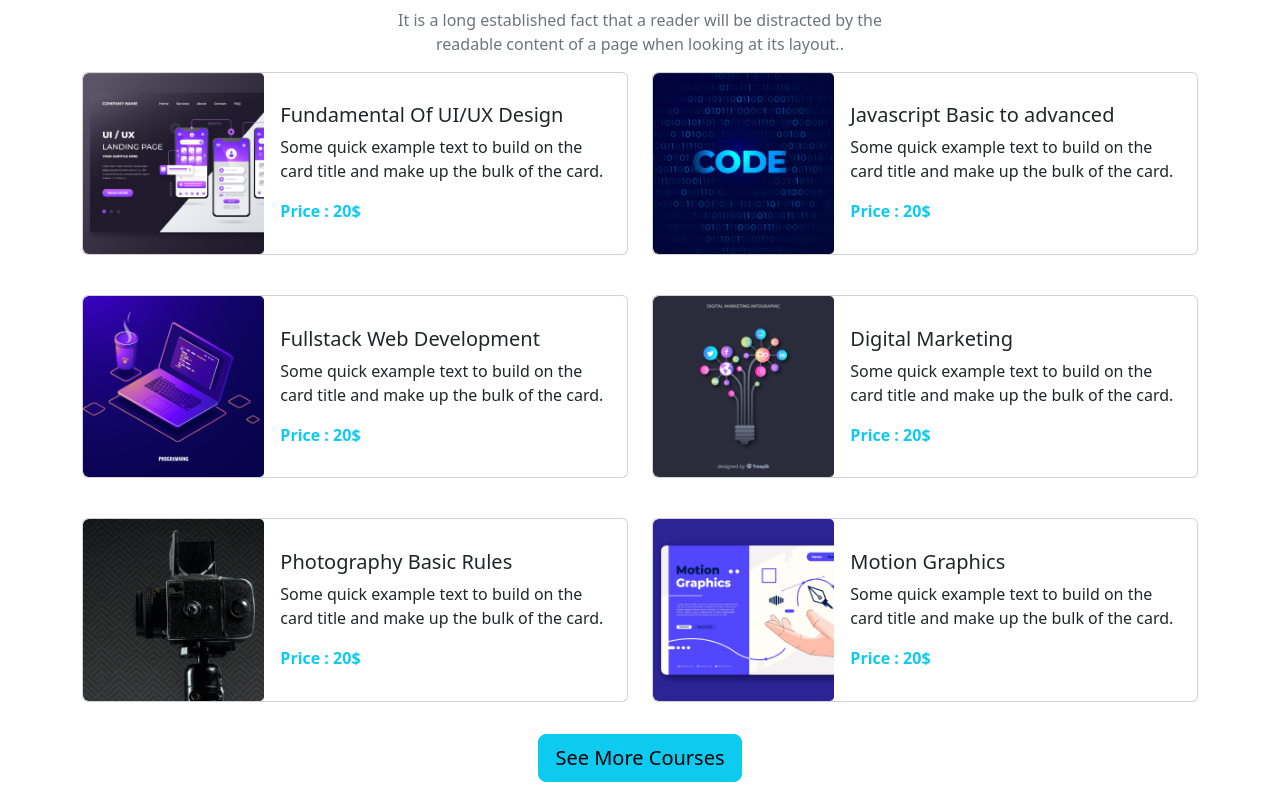
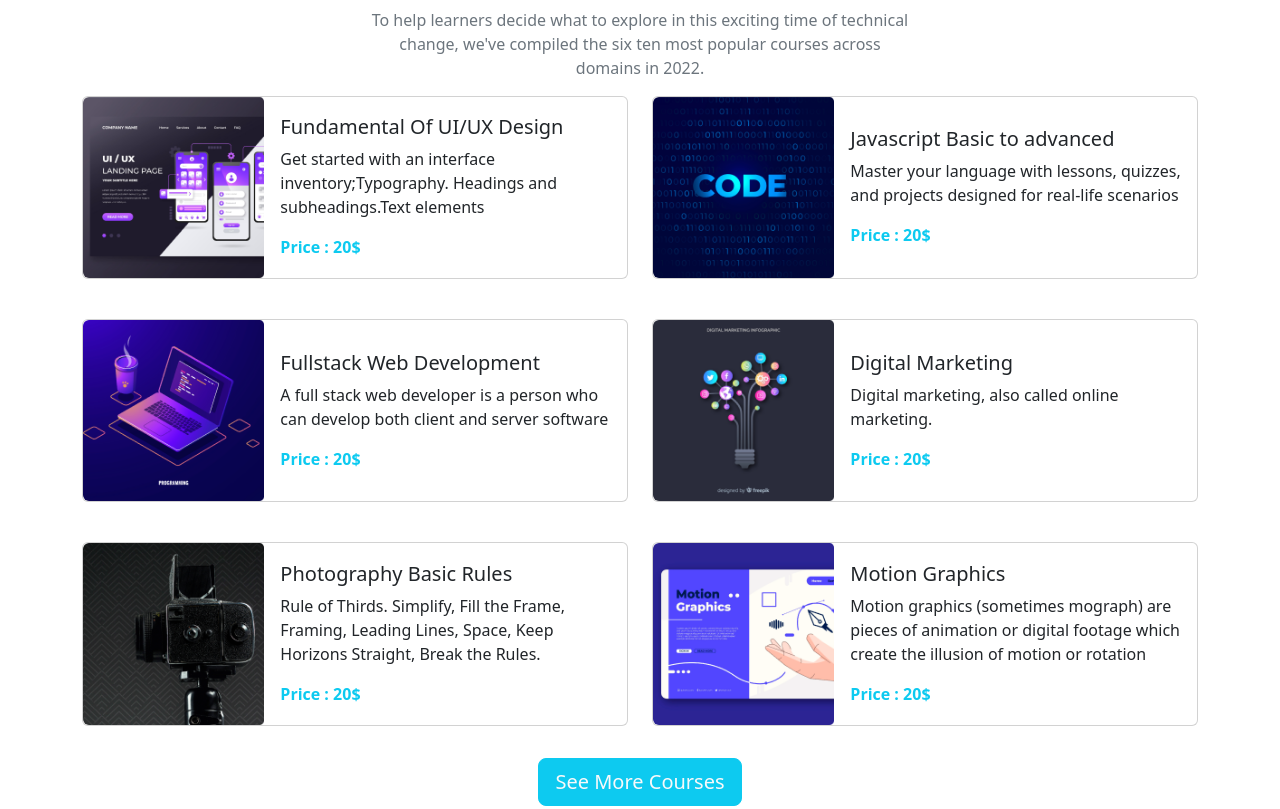
Before and after one commit to YtoSRF/digital-education, a plain HTML site: page index.html in a window 1280 px wide. Shown: the part 820-1629 px from the top of the page. Drawn offline with nearby package versions, Linux system fonts and the light colour scheme.

Commit message:
All lorem ipsum replace into meaning full sentence

```diff
--- a/index.html
+++ b/index.html
@@ -106,9 +106,7 @@
       <h1 class="text-wrap text-center fw-semibold text-dark" style="width: 500px;">Discover Our Popular Courses</h1>
     </div>
     <div class="d-flex justify-content-center mt-1">
-      <p class="text-wrap text-center fw-light text-secondary fw-normal" style="width: 550px;">It is a long
-        established fact that a reader will be distracted by the readable content of a page when looking at its
-        layout..</p>
+      <p class="text-wrap text-center fw-light text-secondary fw-normal" style="width: 550px;">To help learners decide what to explore in this exciting time of technical change, we've compiled the six ten most popular courses across domains in 2022.</p>
     </div>
   </div>
 <div class="row row-cols-1 row-cols-lg-2 row-cols-md-1 g-4">
@@ -122,7 +120,7 @@
         <div class="col-md-8 d-flex align-items-center">
           <div class="card-body ">
             <h5 class="card-title">Fundamental Of UI/UX Design</h5>
-            <p class="card-text">Some quick example text to build on the card title and make up the bulk of the card.</p>
+            <p class="card-text">Get started with an interface inventory;Typography. Headings and subheadings.Text elements </p>
             <p class="card-text text-info fw-bold">Price : 20$</p>
           </div>
         </div>
@@ -140,7 +138,7 @@
         <div class="col-md-8 d-flex align-items-center">
           <div class="card-body">
             <h5 class="card-title">Javascript Basic to advanced</h5>
-            <p class="card-text">Some quick example text to build on the card title and make up the bulk of the card.</p>
+            <p class="card-text">Master your language with lessons, quizzes, and projects designed for real-life scenarios</p>
             <p class="card-text text-info fw-bold">Price : 20$</p>
           </div>
         </div>
@@ -158,7 +156,7 @@
         <div class="col-md-8 d-flex align-items-center">
           <div class="card-body">
             <h5 class="card-title">Fullstack Web Development</h5>
-            <p class="card-text">Some quick example text to build on the card title and make up the bulk of the card.</p>
+            <p class="card-text">A full stack web developer is a person who can develop both client and server software</p>
             <p class="card-text text-info fw-bold">Price : 20$</p>
           </div>
         </div>
@@ -176,7 +174,7 @@
         <div class="col-md-8 d-flex align-items-center">
           <div class="card-body">
             <h5 class="card-title">Digital Marketing</h5>
-            <p class="card-text">Some quick example text to build on the card title and make up the bulk of the card.</p>
+            <p class="card-text">Digital marketing, also called online marketing.</p>
             <p class="card-text text-info fw-bold">Price : 20$</p>
           </div>
         </div>
@@ -194,7 +192,14 @@
         <div class="col-md-8 d-flex align-items-center">
           <div class="card-body">
             <h5 class="card-title">Photography Basic Rules</h5>
-            <p class="card-text">Some quick example text to build on the card title and make up the bulk of the card.</p>
+            <p class="card-text">Rule of Thirds.
+              Simplify,
+              Fill the Frame,
+              Framing,
+              Leading Lines,
+              Space,
+              Keep Horizons Straight,
+              Break the Rules.</p>
             <p class="card-text text-info fw-bold">Price : 20$</p>
           </div>
         </div>
@@ -212,7 +217,7 @@
         <div class="col-md-8 d-flex align-items-center">
           <div class="card-body">
             <h5 class="card-title">Motion Graphics</h5>
-            <p class="card-text">Some quick example text to build on the card title and make up the bulk of the card.</p>
+            <p class="card-text">Motion graphics (sometimes mograph) are pieces of animation or digital footage which create the illusion of motion or rotation</p>
             <p class="card-text text-info fw-bold">Price : 20$</p>
           </div>
         </div>
@@ -223,7 +228,7 @@
 
 </div>
   <div class="text-center mt-3 fw-semibold">
-    <button type="button" class="btn btn-info btn-lg">See More Courses</button>
+    <button type="button" class="btn btn-info btn-lg text-light">See More Courses</button>
   </div>
 
 </section>
@@ -239,8 +244,7 @@
         <div class="col-md-8 bg-light p-3">
           <div class="card-body">
             <h5 class="card-title pb-3 fs-2 fw-bold">Explore The elearning Institute</h5>
-            <p class="card-text text-secondary">There are many variations of passages of Lorem Ipsum available, but the majority have suffered alteration in some form, by injected humour, or randomised words which don't look even slightly believable. If you are going to use a passage of Lorem Ipsum, you need to be sure.
-              Anything embarrassing hidden in the middle of text. All the Lorem Ipsum generators on the Internet tend to repeat predefined.</p>
+            <p class="card-text text-secondary">The eLearning Innovation Center (eLinC) is at the heart of the UOC's mission to transform education and continue improving lifelong learning online.Expert-led courses across a variety of online class topics for every step of your career. Instructors with real-world experience.The eLearning Design & Training Development, Ontario College Graduate Certificate ... Please Note: IELTS is the only proficiency score accepted by the Study .</p>
             <div class="d-flex justify-content-between">
               <div>
                 <h1 class="fw-bolder">3.2K+</h1>
@@ -268,7 +272,7 @@
    <div class="row row-cols-1 row-cols-1 row-cols-lg-2 ">
       <div class="col text-light text-center text-lg-start">
         <h2 class="mb-3">Ready to join?</h2>
-        <p class="">It is a long established fact that a reader will  be distracted by the readable content of a page when looking at its layout.</p>
+        <p class="">Start,switch,or advance your career with more than 6 courses,Professional Certificates</p>
         </div>
         <div class="col text-center text-lg-end my-auto">
           <button type="button" class="btn btn-light" data-bs-toggle="modal" data-bs-target="#exampleModal" data-bs-whatever="@mdo">Contact Us</button>
@@ -308,7 +312,7 @@
 <section class="container mt-5">
   <div class="mb-4">
     <h1>Meet Our Successfull Students</h1>
-    <p class="w-50 text-secondary" >It is a long established fact that a reader will be distracted by the readable content of a page when looking at its layout.</p>
+    <p class="w-50 text-secondary" >A Guide for Successful Students ... Your study space should meet your psychological needs</p>
   </div>
   <div class="row row-cols-1 row-cols-1 row-cols-md-2 row-cols-lg-4 gx-3">
     <div class="col">
@@ -372,7 +376,7 @@
   <div class="">
     <div class=" text-center mb-5">
       <h1>Frequently Asked Questions</h1>
-    <p class="text-secondary w-50 mx-auto mt-3">It is a long established fact that a reader will be distracted by the readable content of a page when looking at its layout.</p>
+    <p class="text-secondary w-50 mx-auto mt-3">Here are the some answered on frequently asked question you can see that,if you checked the question you can achieve some basic knowledge</p>
     </div>
     <!-- accordion start  -->
     <div class="accordion" id="accordionPanelsStayOpenExample">
```
